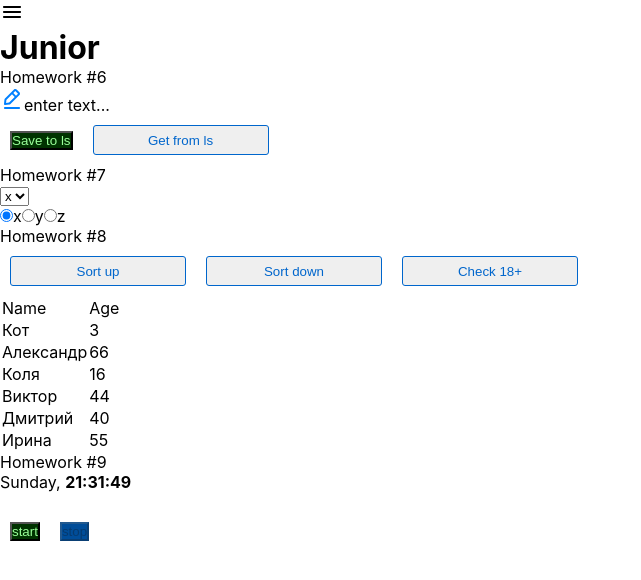
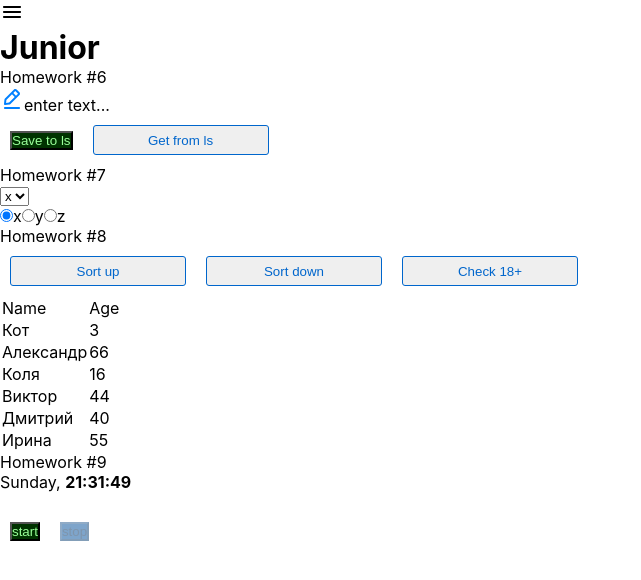
Before and after one commit to DmitryB89/Self-Check, a React (Create React App) app: page /#/junior in a window 1280 px wide. Shown: the top 580 px of the page, without its empty margins (0-641 px from the left). Built offline with nearby package versions, Linux system fonts and the light colour scheme.

Commit message:
HW-4 changes

```diff
--- a/src/s2-homeworks/hw04/common/c2-SuperButton/SuperButton.module.css
+++ b/src/s2-homeworks/hw04/common/c2-SuperButton/SuperButton.module.css
@@ -19,6 +19,13 @@
     /*line-height: 20px;*/
     /*color: #FFFFFF;*/
 }
+
+.disabled {
+    background: #004D99;
+    opacity: 0.5;
+    color: #002E5C;
+}
+
 
 .button:after {
     display: block;
```
